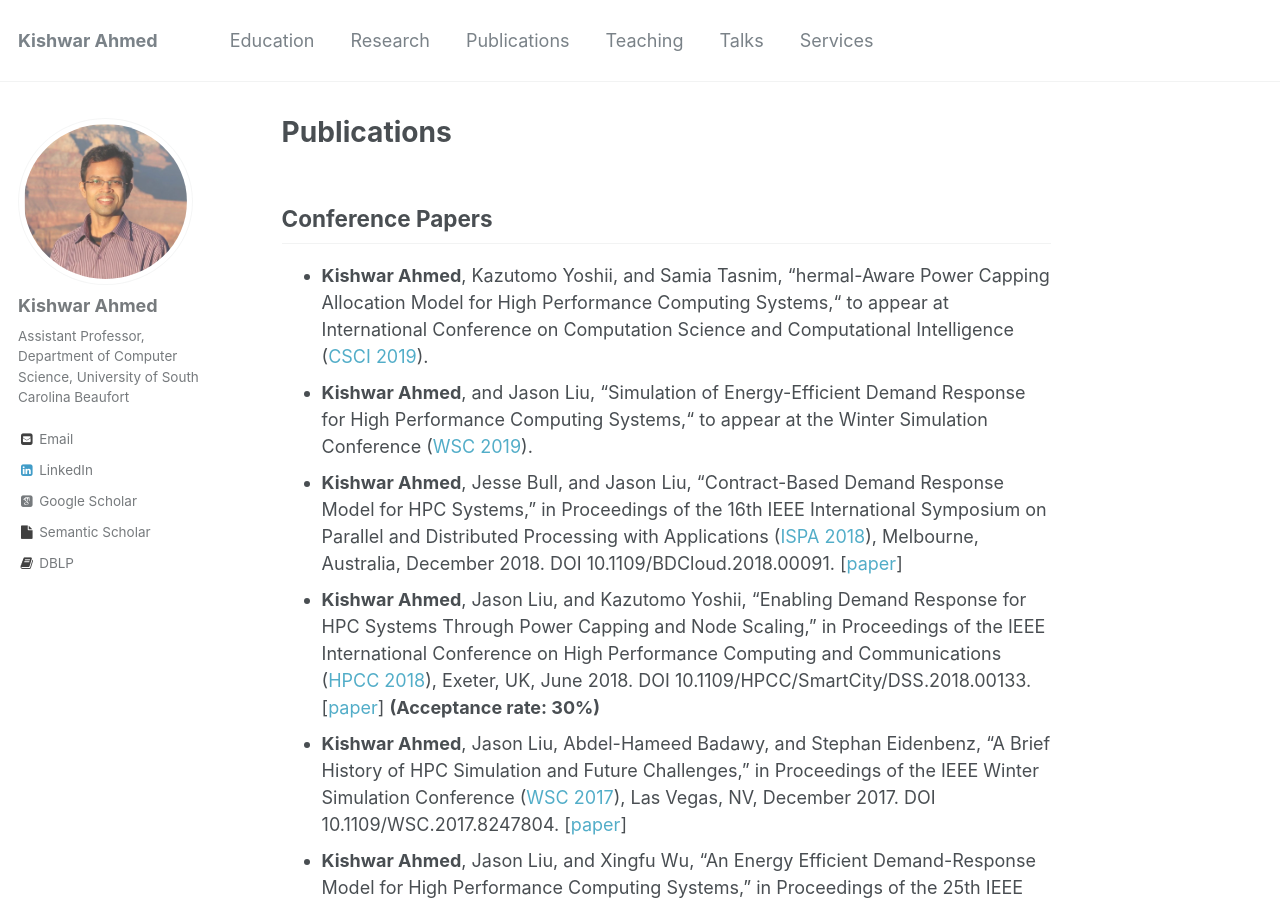
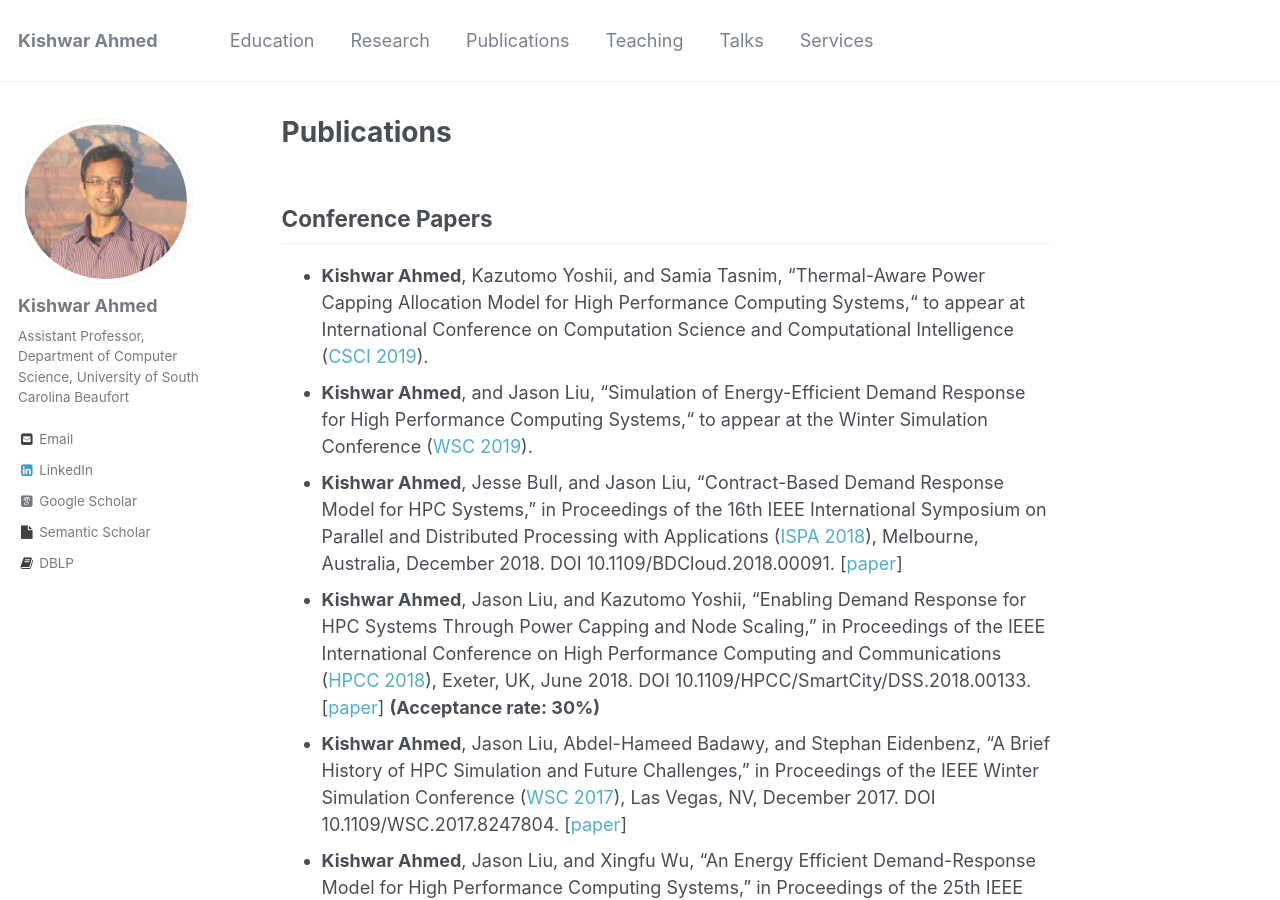
Before and after one commit to kishwarbd/kishwarbd.github.io, a Jekyll site: the page built from _pages/publications.md, in a window 1280 px wide and 900 px high. Built offline with Jekyll 4.4.1, drawn with Linux system fonts in a browser that asks for light colours; some web fonts are replaced.

Commit message:
minor update

```diff
--- a/_pages/publications.md
+++ b/_pages/publications.md
@@ -5,7 +5,7 @@ author_profile: true
 ---
 
 ## Conference Papers
-* **Kishwar Ahmed**, Kazutomo Yoshii, and Samia Tasnim, “hermal-Aware Power Capping Allocation Model for High Performance Computing Systems,“ to appear at International Conference on Computation Science and  Computational Intelligence ([CSCI 2019](https://americancse.org/events/csci2019)).
+* **Kishwar Ahmed**, Kazutomo Yoshii, and Samia Tasnim, “Thermal-Aware Power Capping Allocation Model for High Performance Computing Systems,“ to appear at International Conference on Computation Science and  Computational Intelligence ([CSCI 2019](https://americancse.org/events/csci2019)).
 * **Kishwar Ahmed**, and Jason Liu, “Simulation of Energy-Efficient Demand Response for High Performance Computing Systems,“ to appear at the Winter Simulation Conference ([WSC 2019](http://meetings2.informs.org/wordpress/wsc2019/)).
 * **Kishwar Ahmed**, Jesse Bull, and Jason Liu, “Contract-Based Demand Response Model for HPC Systems,” in Proceedings of the 16th IEEE International Symposium on Parallel and Distributed Processing with Applications ([ISPA 2018](http://www.swinflow.org/confs/2018/ispa/)), Melbourne, Australia, December 2018. DOI 10.1109/BDCloud.2018.00091. [[paper](https://ieeexplore.ieee.org/document/8672277)]
 * **Kishwar Ahmed**, Jason Liu, and Kazutomo Yoshii, “Enabling Demand Response for HPC Systems Through Power Capping and Node Scaling,” in Proceedings of the IEEE International Conference on High Performance Computing and Communications ([HPCC 2018](https://cse.stfx.ca/~hpcc2018/)), Exeter, UK, June 2018. DOI 10.1109/HPCC/SmartCity/DSS.2018.00133. [[paper](https://ieeexplore.ieee.org/abstract/document/8622871/)] **(Acceptance rate: 30%)**
```
